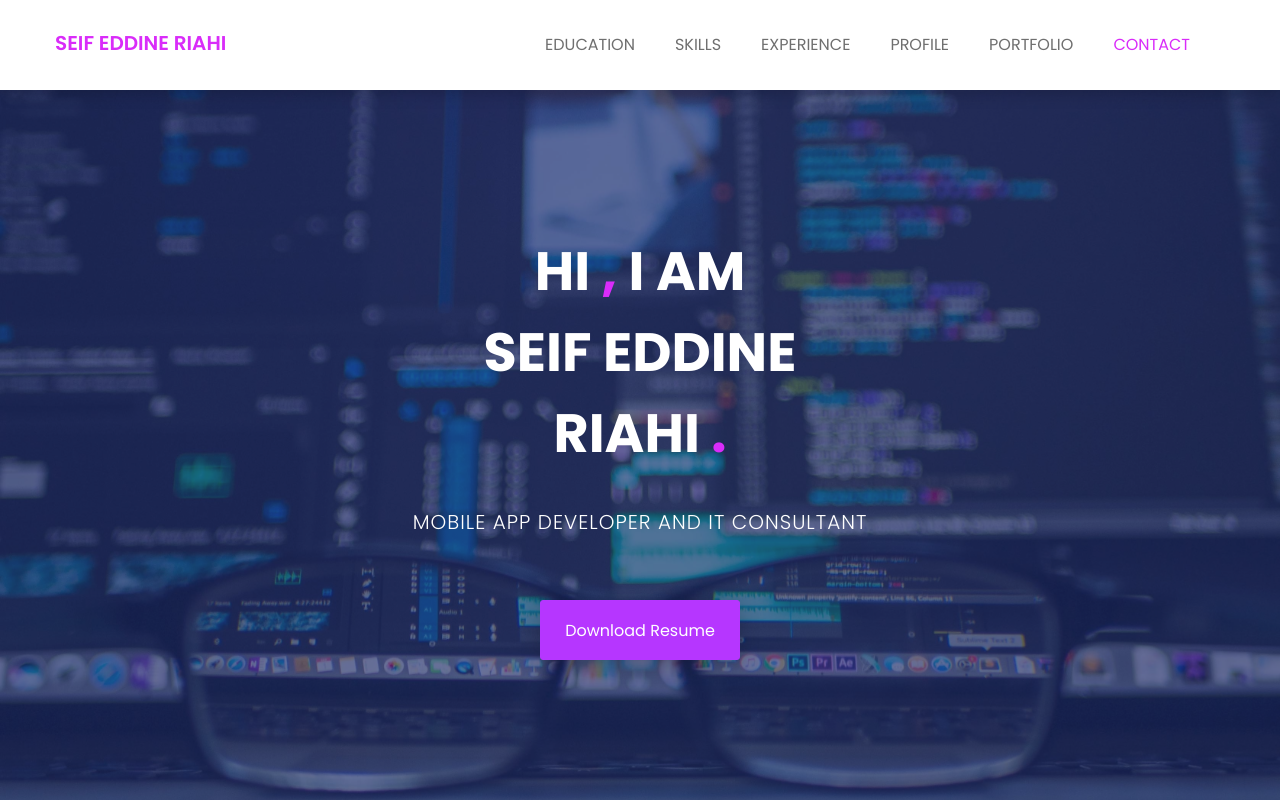
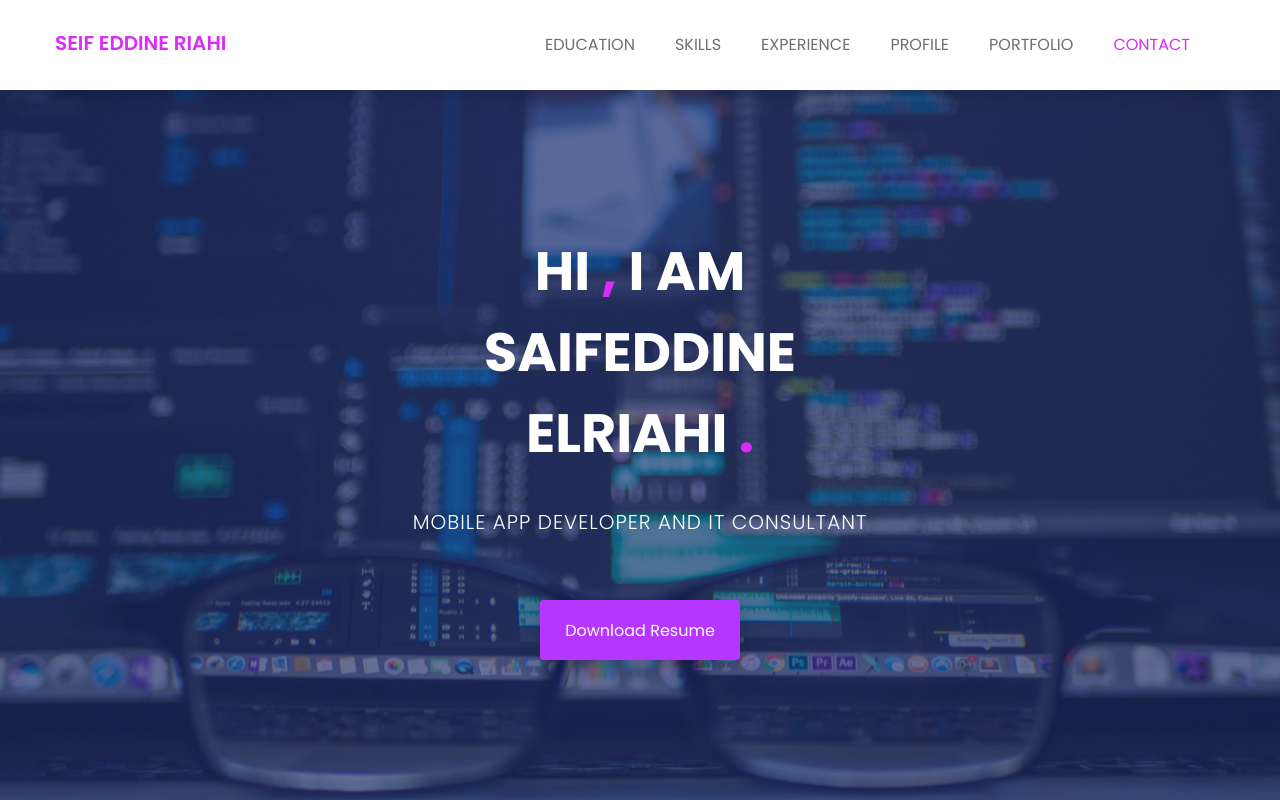
Before and after one commit to riahisseif/seif.github.io, a plain HTML site: page index.html in a window 1280 px wide. Shown: the top 800 px of the page. Drawn offline with nearby package versions, Linux system fonts and the light colour scheme.

Commit message:
Update index.html

```diff
--- a/index.html
+++ b/index.html
@@ -106,7 +106,7 @@
 			<div class="row">
 				<div class="col-md-12 text-center">
 					<div class="header-text">
-						<h2>hi <span>,</span> i am <br> Seif Eddine <br> Riahi <span>.</span> </h2>
+						<h2>hi <span>,</span> i am <br> Saifeddine <br> Elriahi <span>.</span> </h2>
 						<p>Mobile app developer and It Consultant</p>
 						<a target="_blank" href="assets/download/riahi seif eddine.pdf" download>download resume</a>
 					</div><!--/.header-text-->
```
